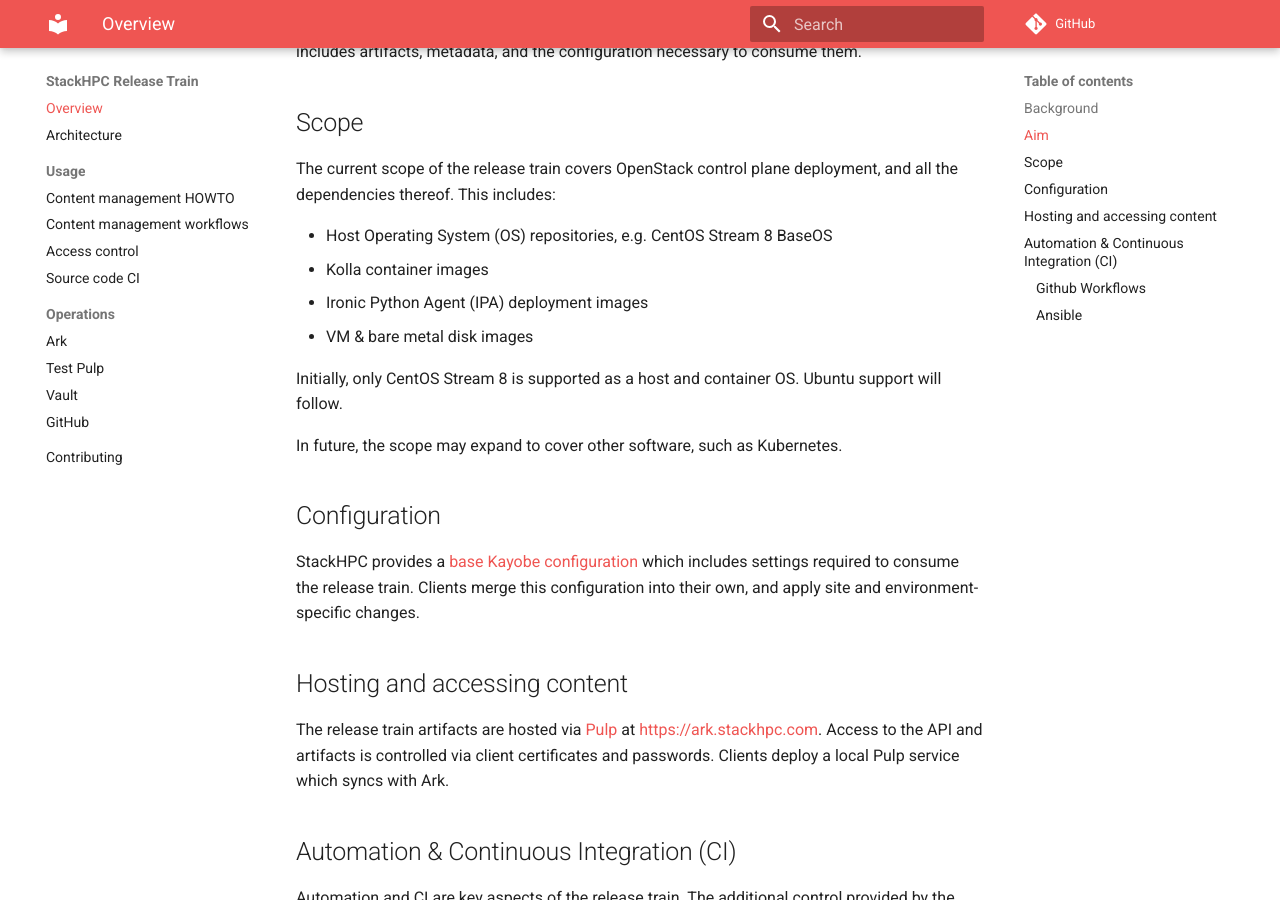
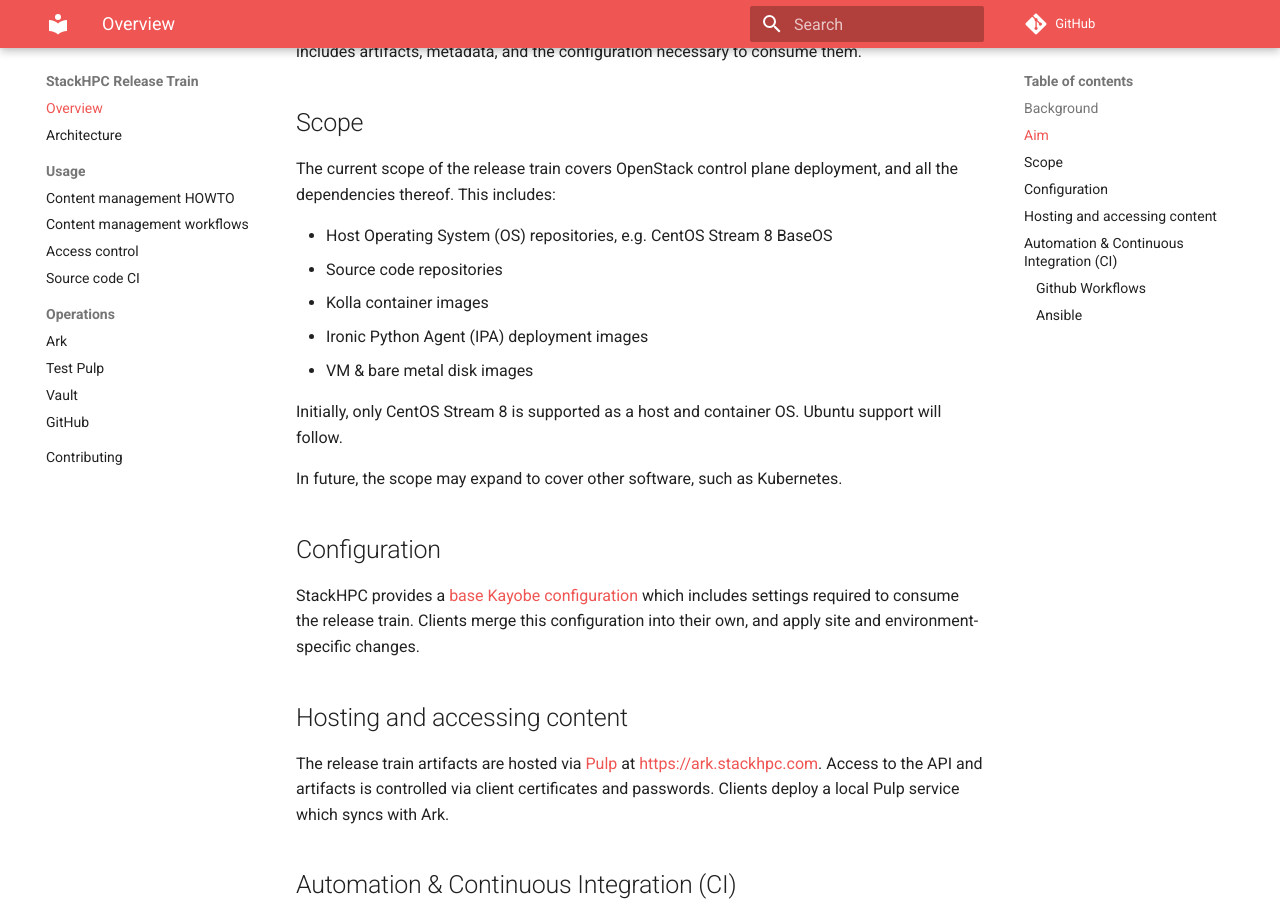
Before and after one commit to stackhpc/stackhpc-release-train, an MkDocs documentation site: the page built from docs/index.md, in a window 1280 px wide and 900 px high, scrolled down 527 px. Built offline with MkDocs 1.6.1 and Material for MkDocs 9.7.7, drawn with Linux system fonts in a browser that asks for light colours; comment, search, counter and statistics services are not loaded.

Commit message:
feat: update `scope` list

```diff
--- a/docs/index.md
+++ b/docs/index.md
@@ -20,6 +20,7 @@ The current scope of the release train covers OpenStack control plane deployment
 This includes:
 
 * Host Operating System (OS) repositories, e.g. CentOS Stream 8 BaseOS
+* Source code repositories
 * Kolla container images
 * Ironic Python Agent (IPA) deployment images
 * VM & bare metal disk images
```
